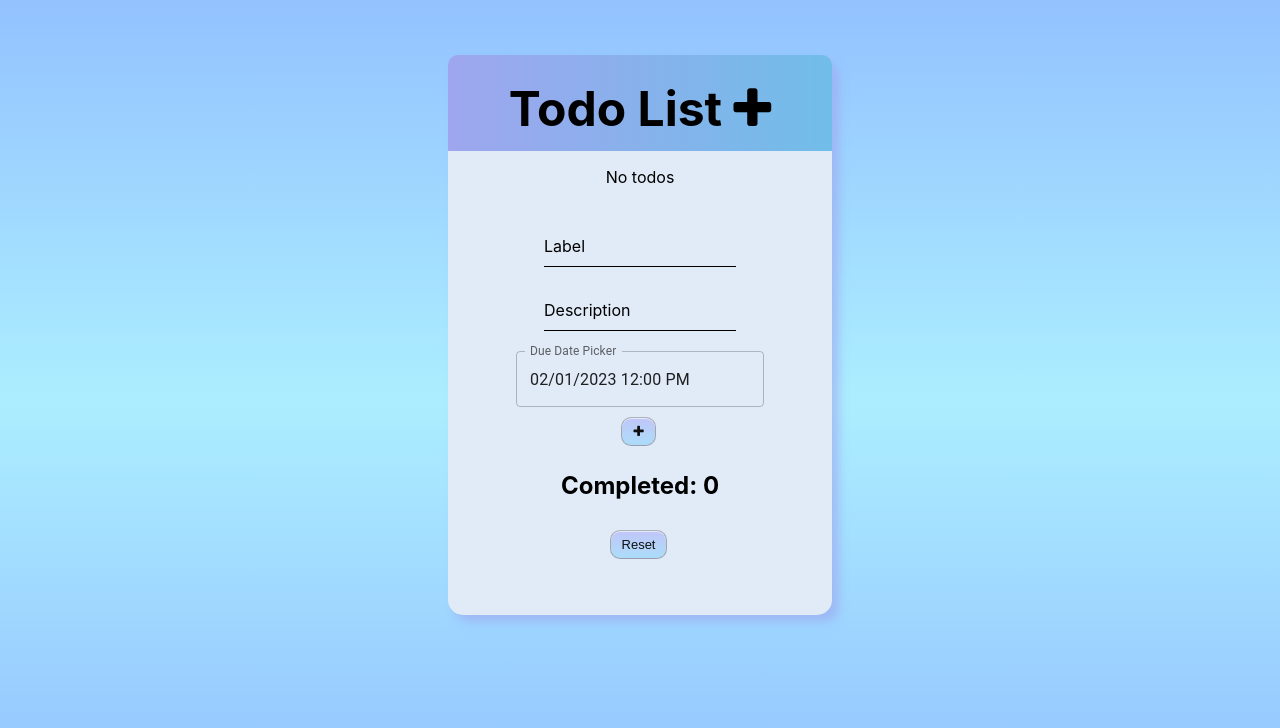
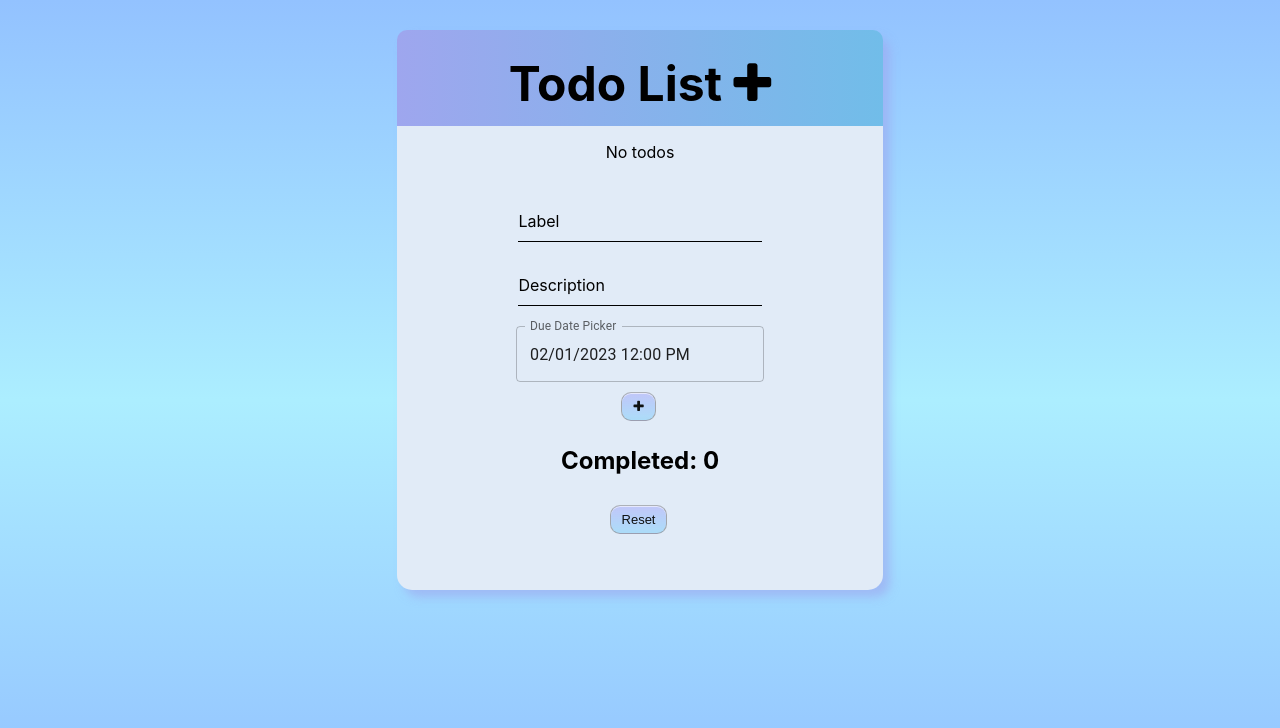
Before and after one commit to williamkemeny/todoList, a React (Create React App) app: page / in a window 1280 px wide. Shown: the top 728 px of the page. Built offline with nearby package versions, Linux system fonts and the light colour scheme.

Commit message:
Changed styling

```diff
--- a/src/components/style/App.styled.js
+++ b/src/components/style/App.styled.js
@@ -6,7 +6,7 @@ export const AppStyled = styled.div`
   background-color: rgb(225, 235, 247);
   text-align: center;
   align-items: center;
-  margin: 55px 35vw 50px 35vw;
+  margin: 30px 31vw 50px 31vw;
   border-radius: 15px;
   box-shadow: 7px 7px 10px rgba(158, 166, 238, 0.603);
 `;
```
